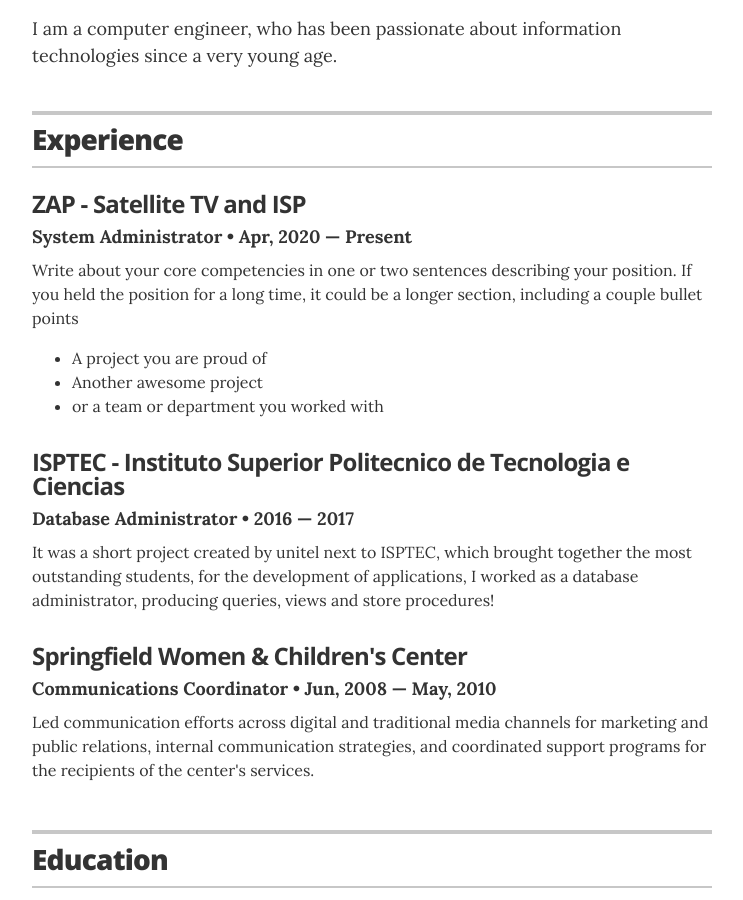
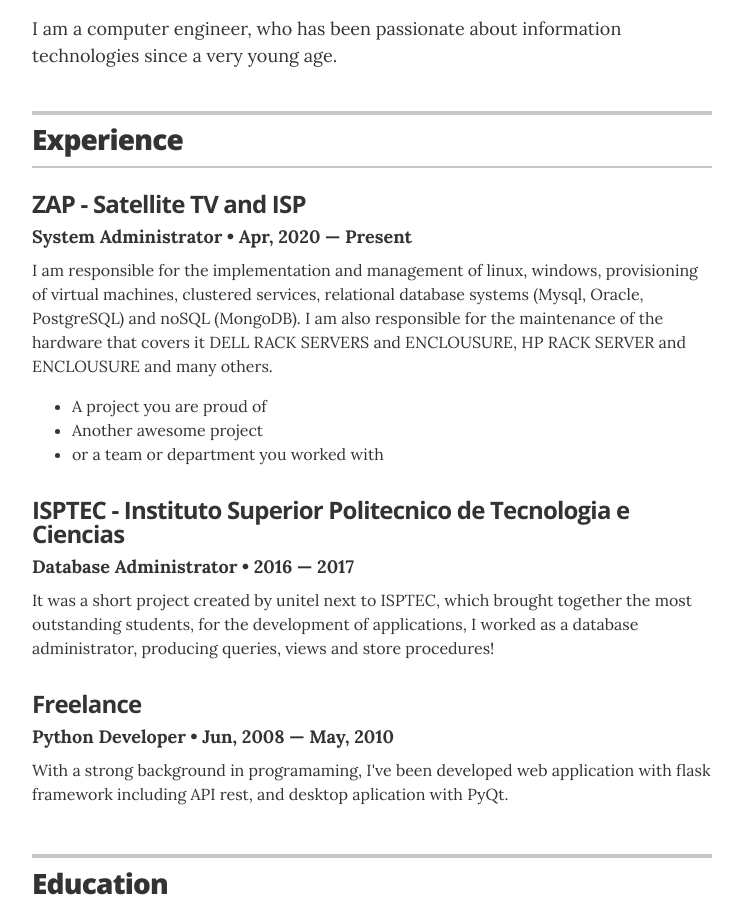
Before and after one commit to joselluis7/joselluis7.github.io, a Jekyll site: the page built from index.html, in a window 1280 px wide and 900 px high, scrolled down 351 px. Shown: the whole window, without its empty margins (268-1011 px from the left). Built offline with Jekyll 4.4.1, drawn with Linux system fonts in a browser that asks for light colours.

Commit message:
experience section chenged

```diff
--- a/_data/experience.yml
+++ b/_data/experience.yml
@@ -1,11 +1,11 @@
 # Jobs
-# VP of Global Communications
+# System Administrator
 - company: ZAP - Satellite TV and ISP
   position: System Administrator
   duration: Apr, 2020 &mdash; Present
-  summary: Write about your core competencies in one or two sentences describing your position. If you held the position for a long time, it could be a longer section, including a couple bullet points	<ul class="resume-item-list"><li>A project you are proud of</li><li>Another awesome project</li><li>or a team or department you worked with</li></ul>
+  summary: I am responsible for the implementation and management of linux, windows, provisioning of virtual machines, clustered services, relational database systems (Mysql, Oracle, PostgreSQL) and noSQL (MongoDB). I am also responsible for the maintenance of the hardware that covers it DELL RACK SERVERS and ENCLOUSURE, HP RACK SERVER and ENCLOUSURE and many others.	<ul class="resume-item-list"><li>A project you are proud of</li><li>Another awesome project</li><li>or a team or department you worked with</li></ul>
 
-# Director of Digital Stratgy
+# Computer Science Student
 - company: ISPTEC - Instituto Superior Politecnico de Tecnologia e Ciencias
   position: Database Administrator
   duration:  2016 &mdash; 2017
@@ -13,7 +13,7 @@
 
 
 # Communications Coordinator
-- company: Springfield Women & Children's Center
-  position: Communications Coordinator
+- company: Freelance
+  position: Python Developer
   duration:   Jun, 2008  &mdash; May, 2010
-  summary: Led communication efforts across digital and traditional media channels for marketing and public relations, internal communication strategies, and coordinated support programs for the recipients of the center's services.
+  summary: With a strong background in programaming, I've been developed web application with flask framework including API rest, and desktop aplication with PyQt.
```
